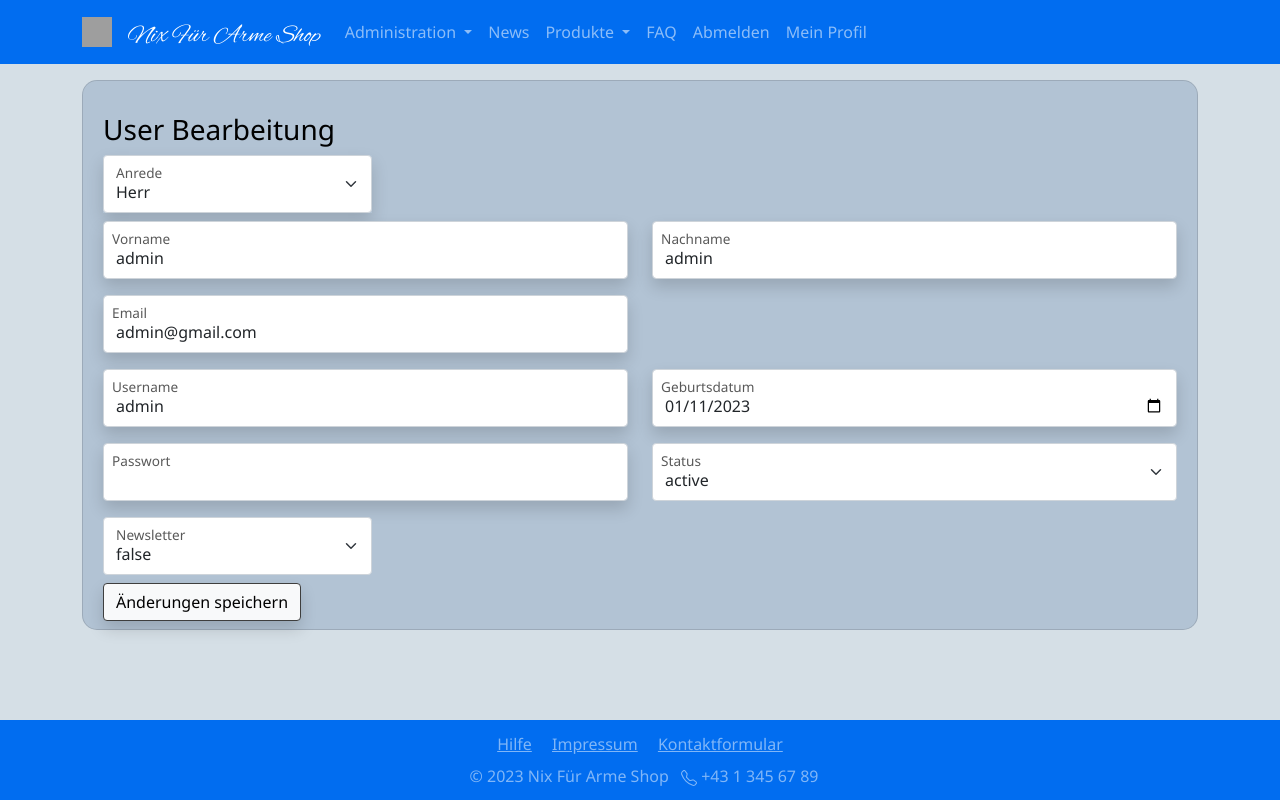
After one commit to daniel-hopium/ITP-webshop, a PHP site: page /user_overview_change.php?user=19 in a window 1280 px wide. The commit adds this page. Run offline with PHP 8.4, Linux system fonts and the light colour scheme; a user stored in the database is signed in; data comes from the database, SQL or seed files in the repository; grey boxes are pictures that could not be loaded.

Commit message:
hotfixes login, navbar

```diff
--- a/inc/includes/head.php
+++ b/inc/includes/head.php
@@ -1,6 +1,8 @@
 <meta charset="utf-8">
   <meta name="viewport" content="width=device-width, initial-scale=1">
   <meta http-equiv="X-UA-Compatible" content="IE=edge">
+  <link rel="icon" type="image/x-icon" href="/Webshop/res/img/favicon.png">
+
 
   <link href="https://cdn.jsdelivr.net/npm/bootstrap@5.0.2/dist/css/bootstrap.min.css" rel="stylesheet" integrity="sha384-EVSTQN3/azprG1Anm3QDgpJLIm9Nao0Yz1ztcQTwFspd3yD65VohhpuuCOmLASjC" crossorigin="anonymous">
   <link href=".\..\..\res\css\styles.css" rel="stylesheet"  type="text/css">
--- a/inc/includes/nav_logged_in.php
+++ b/inc/includes/nav_logged_in.php
@@ -14,7 +14,7 @@
             <img class="d-inline-block align top"
             src="https://icons.iconarchive.com/icons/iconka/business-finance/256/handshake-icon.png" width="30" height ="30">
         </a>
-        <a href='landing_page.php' class="navbar-brand mb-0 h1 mt-2" id="shopName" style="font-family:'Alex Brush'; font-size: 25px;">Nix Für Arme Shop</a>
+        <a href='home.php' class="navbar-brand mb-0 h1 mt-2" id="shopName" style="font-family:'Alex Brush'; font-size: 25px;">Nix Für Arme Shop</a>
         <button
         type="button" data-bs-toggle="collapse" data-bs-target="#navbarNav" class="navbar-toggler" aria-controls="navbarNav"aria-expanded="false" aria-label="Toggle navigation">
             <span class="navbar-toggler-icon"></span>
@@ -30,25 +30,23 @@
                         Administration
                     </a>
                     <ul class='dropdown-menu' aria-labelledby='navbarDropdown'>
-                        <li><a href='news_upload.php' class='dropdown-item'>Beitragsverwaltung</a></li>
-                        <li><a href='reservation_overview.php' class='dropdown-item'>Reservierungsverwaltung</a></li>
+                        <li><a href='#.php' class='dropdown-item'>Newsverwaltung</a></li>
                         <li><a href='user_overview.php' class='dropdown-item'>Userverwaltung</a></li>
                         <li><a href='contact_overview.php' class='dropdown-item'>Anfragenverwaltung</a></li>
                     </ul>
                 </li>"
             ?>
                 <li class="nav-item" >
-                    <a href="news.php" class="nav-link <?php if($active_page == 'news.php') echo 'fw-bold active disabled'; ?>">
+                    <a href="#" class="nav-link <?php if($active_page == 'news.php') echo 'fw-bold active disabled'; ?>">
                     News
                     </a>
                 </li>
                 <li class="nav-item dropdown">
                     <a href="#" class="nav-link dropdown-toggle" id="navbarDropdown" role="button" data-bs-toggle="dropdown" aria-expanded="false">
-                        Reservierungen
+                        Produkte
                     </a>
                     <ul class="dropdown-menu" aria-labelledby="navbarDropdown">
-                        <li><a href="my_reservations.php" class="dropdown-item">Meine Reservierungen</a></li>
-                        <li><a href="new_reservation.php" class="dropdown-item">Neue Reservierung</a></li>
+                        <li><a href="#" class="dropdown-item">Produktübersicht</a></li>
                     </ul>
                 </li>
                 <li class="nav-item ">
--- a/inc/includes/nav_logged_out.php
+++ b/inc/includes/nav_logged_out.php
@@ -8,7 +8,7 @@
     <div class="container justify-content-center">
         <a href='#'  class="navbar-brand mb-0 h1 ">
         <img  class="d-inline-block align top" src="https://icons.iconarchive.com/icons/iconka/business-finance/256/handshake-icon.png" width="30" height ="30"></a>
-        <a href='landing_page.php' class="navbar-brand mb-0 h1 mt-2" id="shopName" style="font-family:'Alex Brush'; font-size: 25px;">Nix Für Arme Shop</a>
+        <a href='home.php' class="navbar-brand mb-0 h1 mt-2" id="shopName" style="font-family:'Alex Brush'; font-size: 25px;">Nix Für Arme Shop</a>
         <button type="button" data-bs-toggle="collapse" data-bs-target="#navbarNav" class="navbar-toggler" aria-controls="navbarNav" aria-expanded="false" aria-label="Toggle navigation">
             <span class="navbar-toggler-icon"></span>
         </button>
@@ -17,7 +17,7 @@
             id="navbarNav">
             <ul class="navbar-nav">
                 <li class="nav-item" >
-                    <a href="news.php" class="nav-link <?php if($active_page == 'news.php') echo 'fw-bold active disabled'; ?>">
+                    <a href="#" class="nav-link <?php if($active_page == 'news.php') echo 'fw-bold active disabled'; ?>">
                     News
                     </a>
                 </li>
--- /dev/null
+++ b/inc/pgs/user_overview_change.php
@@ -0,0 +1,172 @@
+<!doctype html>
+<html lang="en">
+  <head>
+    <title>Userbearbeitung</title>
+
+  <?php
+   include '../includes/head.php';
+   if(!isset($_SESSION['username'])  || ($_SESSION['username'] != 'admin')) header('Location: home.php');
+   require_once ('../../config/dbaccess.php');
+
+    $customerID = $_GET['user'];
+
+    $db_obj = new mysqli($host, $user, $password, $database);
+
+    $sql =  "SELECT * FROM users WHERE id='$customerID'";
+    $result = $db_obj->query($sql);
+    $result = $result->fetch_assoc();
+
+    $status = $result['status'];
+    $formOfAdress = $result['form_of_adress'];
+    $name = $result['name'];
+    $surname = $result['surname'];
+    $old_username = $result['username'];
+    $old_useremail = $result['useremail'];
+    $birthdate = $result['birth_date'];
+    $has_newsletter = $result['has_newsletter'];
+    ?>
+  </head>
+  <body class="d-flex flex-column min-vh-100">
+    <div class="container site-font-color">
+        <form class="card card-bg  shadow-2-strong card-registration mt-3 p-2" style="border-radius: 15px;"  action="" method="post">
+            <div class="container ">
+                <div>
+                    <h1 class="h3 mt-4">User Bearbeitung</h1>
+                </div>
+                <div class=" form-floating form-label select-label shadow col-md-3 ">
+                    <select name="formOfAdress" id="floatingSelect" class="form-select" >
+                        <option selected value='<?php echo $formOfAdress ?>'><?php echo $formOfAdress ?></option>
+                        <option label="Herr" value="Herr">Herr</option>
+                        <option label="Frau" value="Frau">Frau</option>
+                        <option label="Divers" value="Divers">Frau</option>
+                    </select>
+                    <label for="floatingSelect">Anrede</label>
+                </div>
+                <div class="row">
+                    <div class="form-floating col-md-6">
+                        <input type="text" class="form-control mb-3 shadow" name="name" id="name" value="<?php echo $name ?>" required>
+                        <label class="ms-2" for="floatingSurname">Vorname</label>
+                    </div>
+                    <div class="form-floating col-md-6">
+                        <input type="text" class="form-control mb-3 shadow" name="surname" id="surname" value="<?php echo $surname ?>" required>
+                        <label class="ms-2"for="floatingName">Nachname</label>
+                    </div>
+                </div>
+
+                <div class="row">
+                    <div class="form-floating col-md-6">
+                        <input type="email" class="form-control mb-3 shadow" name="email" id="email" value="<?php echo $old_useremail ?>" required>
+                        <label class="ms-2" for="email">Email</label>
+                    </div>
+
+                </div>
+                <div class="row">
+
+                    <div class="form-floating col-md-6">
+                            <input type="text" minlength="4"class="form-control mb-3 shadow" name="username" id="username" value="<?php echo $old_username ?>" required>
+                            <label class="ms-2" for="username">Username</label>
+                        </div>
+                    <div class="form-floating col-md-6">
+                        <input type="date" class="form-control mb-3 shadow" name="birthdate" id="birthdate" min="01-01-1930" value="<?php echo $birthdate ?>">
+                        <label class="ms-2" for="birthdate">Geburtsdatum</label>
+                    </div>
+                </div>
+                <div class="row">
+                    <div class="form-floating col-md-6">
+                        <input type="text" minlength="8" class="form-control mb-3 shadow" name="password" id="password"  >
+                        <label class="ms-2" for="password">Passwort</label>
+                    </div>
+                    <div class=" form-floating form-label select-label  col-md-6">
+                    <select name="status" id="status" class="form-select" >
+                        <option selected value='<?php echo $status ?>'><?php echo $status ?></option>
+                        <option label="Aktiv" value="active">Aktiv</option>
+                        <option label="Inaktiv" value="inactive">Inaktiv</option>
+                    </select>
+                    <label  class="ms-2" for="status">Status</label>
+                    </div>
+
+                </div>
+                <div class=" form-floating form-label select-label  col-md-3">
+                    <select name="newsletter" id="newsletter" class="form-select" >
+                        <option selected value='<?php echo $has_newsletter ?>'><?php echo $has_newsletter ?></option>
+                        <option label="Nein" value="false">Nein</option>
+                        <option label="Ja" value="true">Ja</option>
+                    </select>
+                    <label  class="" for="newsletter">Newsletter</label>
+                    </div>
+
+                    <button class="btn btn-primary btn-light shadow" type="submit">Änderungen speichern</button>
+                </div>
+            </div>
+        </form>
+    </div>
+
+<?php
+
+
+if (isset($_POST["status"]) && !empty($_POST["status"])
+    && isset($_POST["formOfAdress"]) && !empty($_POST["formOfAdress"])
+    && isset($_POST["name"]) && !empty($_POST["name"])
+    && isset($_POST["surname"]) && !empty($_POST["surname"])
+    && isset($_POST["username"]) && !empty($_POST["username"])
+    && isset($_POST["email"]) && !empty($_POST["email"])
+    && isset($_POST["birthdate"]) && !empty($_POST["birthdate"])
+    && isset($_POST["newsletter"]) && !empty($_POST["newsletter"]))
+{
+
+    //create $db_obj, create sql statement, prepare it and bind the variables to it
+    $db_obj = new mysqli($host, $user, $password, $database);
+
+    $sql = "UPDATE users SET status=(?), form_of_adress=(?), name=(?), surname=(?), username=(?), password=(?), useremail=(?), birth_date=(?), has_newsletter=(?) WHERE id='$customerID'";
+
+    $stmt = $db_obj->prepare($sql);
+
+    $stmt->bind_param('sssssssss', $status, $formOfAdress, $name, $surname, $username, $password, $email, $birthdate, $has_newsletter);
+
+    $status = $result['status'];
+    $formOfAdress = $_POST["formOfAdress"];
+    $name = $_POST["name"];
+    $surname = $_POST["surname"];
+    $username = $_POST["username"];
+    $password = $_POST["password"];
+    $email = $_POST["email"];
+    $birthdate = $_POST["birthdate"];
+    $has_newsletter = $_POST["newsletter"];
+
+
+    if (empty($_POST["password"]))
+    {
+
+        $password = $result['password'];
+
+    } else
+    {
+        $password = password_hash($_POST["password"], PASSWORD_DEFAULT);
+    }
+
+    $duplicateEmail = mysqli_query($db_obj, "SELECT * FROM users WHERE useremail = '$email' ");
+    $duplicateUsername = mysqli_query($db_obj, "SELECT * FROM users WHERE username = '$username'");
+    if ((mysqli_num_rows($duplicateEmail) > 0) && $email != $old_useremail) {
+        echo "Email schon registriert!";
+    } else if ((mysqli_num_rows($duplicateUsername) > 0) && $username != $old_username)
+    {
+        echo "Username schon registriert!";
+    } else
+    {
+        if ($stmt->execute())
+        {
+            echo "<script>location.href='redirect_page.php?type=userchange'</script>";
+        } else
+        {
+            echo "Error";
+        }
+        $stmt->close();
+        $db_obj->close();
+    }
+}
+"</div>";
+
+ include '../includes/footer.php';
+?>
+ </body>
+</html>
--- a/res/css/styles.css
+++ b/res/css/styles.css
@@ -5,7 +5,7 @@ body {
      background-color: #d5dfe6;
 
     font-family: 'Segoe UI', Tahoma, Geneva, Verdana, sans-serif;
-    background-image: url('../img/background.jpg');
+    background-image: none ;
     background-repeat: no-repeat;
     background-position: center;
     background-attachment: fixed;
@@ -26,7 +26,7 @@ nav {
 }
 
 .site-font-color {
-    color: #154b91;
+    color: #000000;
 }
 
 .shadow {
@@ -49,7 +49,7 @@ nav {
     background-color:  016df0 !important;
     border-width: 1px;
     border-color: rgb(62, 62, 62);
-    color: rgb(255, 255, 255);
+    color: rgb(0, 0, 0);
 
 }
 
```
Also changed, not shown: inc/pgs/contact_overview.php (added, +58 -0 lines), inc/pgs/home.php (renamed from inc/pgs/landing_page.php, +5 -5 lines), inc/pgs/redirect_page.php (added, +52 -0 lines), inc/pgs/user_overview.php (added, +75 -0 lines), res/img/favicon.png (added), res/img/inprogress.jpg (added).
